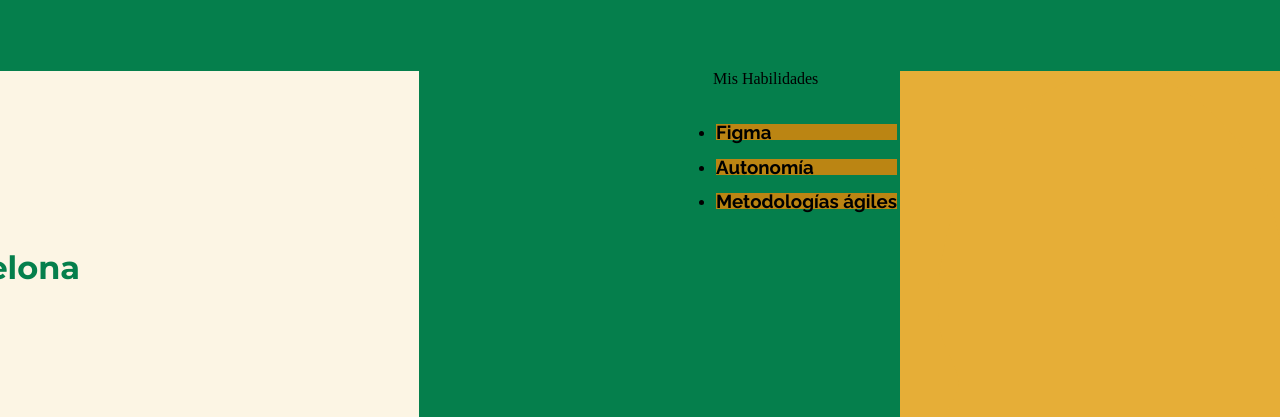
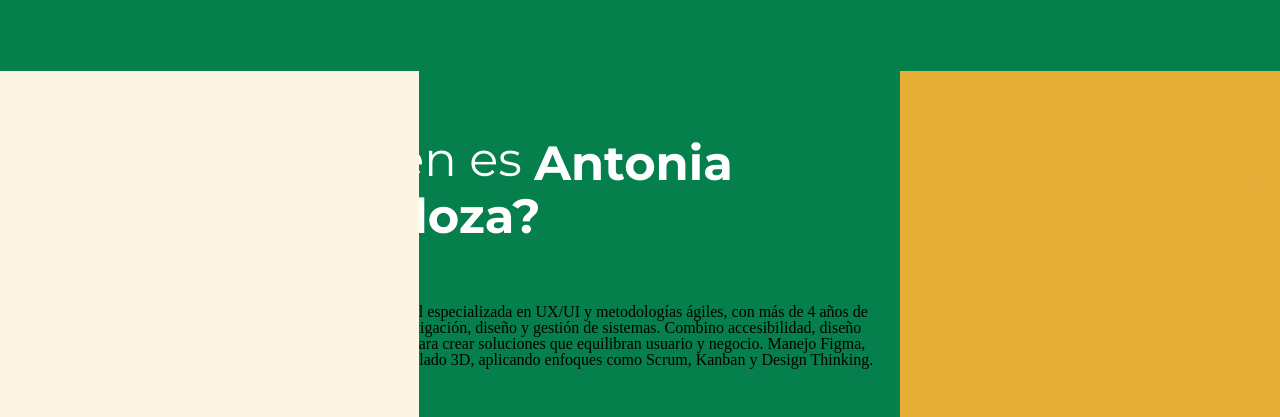
Before and after one commit to jeannettearias/AntoPortfolio, a React (Vite) app: page / in a window 1280 px wide. Shown: the part 2383-2800 px from the top of the page. Built offline with nearby package versions, Linux system fonts and the light colour scheme.

Commit message:
apply styles to antonia mendoza skills

```diff
--- a/src/components/landing/Skills.jsx
+++ b/src/components/landing/Skills.jsx
@@ -13,11 +13,6 @@ function Skills({ skillsData }) {
                     <div className='Detail1_hero'></div>
                     <div className='Detail2_hero'></div>
                     <div className="info__hero">
-                        <div className='Detail1__info'>
-                            <div className="rectangle_3_info"></div>
-                            <div className="rectangle_4_info"></div>
-                        </div>
-                        <div className='Detail2__info'>
                         <div className='Data__hero'>
                             <div className='Content1__data'>
                                 <h3 className='content1__title'>Barcelona</h3>
@@ -31,17 +26,31 @@ function Skills({ skillsData }) {
                                 <h3 className='content3__title'></h3>
                                 <label className='content3__label'></label>
                             </div>
+
                         </div>
+                        <div className='Detail1__info'>
+                            <div className="rectangle_3_info"></div>
+                            <div className="rectangle_4_info"></div>
+
+
                         </div>
+                        <div className='Detail2__info'>
+                        </div>
+
+
                     </div>
                     <div className='Content_tag'>
                         <div className='text__tag'>
                             <div className='bag__skills'>
                                 <img className='bag__img' alt="" />
-                                <label className='bag__label'>Mis Habilidades</label>
+                                <label className='bag__label'>Sobre mí</label>
+                            </div>
+                            <div className='Content__skills'>
+                                <h3 className='title__content'>¿Quién es <span className='title__antoniamendoza'>Antonia Mendoza?</span></h3>
+                                <p className='label__content'>Diseñadora Industrial especializada en UX/UI y metodologías ágiles, con más de 4 años de experiencia en investigación, diseño y gestión de sistemas. Combino accesibilidad, diseño atómico y métricas para crear soluciones que equilibran usuario y negocio. Manejo Figma, After Effects y modelado 3D, aplicando enfoques como Scrum, Kanban y Design Thinking.</p>
+                            </div>
                         </div>
 
-                        </div>
                         <div className="Group-tags">
                             <ul className='group-items'>
                                 {activeSkills.map(skill => (
--- a/src/styles/_skills.scss
+++ b/src/styles/_skills.scss
@@ -77,6 +77,7 @@
 
 .Data__hero {
   display: flex;
+
   width: 197px;
   height: 521px;
   flex-direction: column;
@@ -112,6 +113,42 @@
   opacity: 1;
   border-radius: 8px;
   padding-top: base-px/12;
+}
+
+.Content__skills {
+  display: flex;
+  flex-direction: column;
+  align-items: flex-start;
+  width: 578;
+  height: 217;
+  opacity: 1;
+  gap: 4;
+}
+
+.title__content {
+  width: 578;
+  height: 118;
+
+  opacity: 1;
+
+  font-family: Montserrat;
+  font-weight: 400;
+  font-style: Regular;
+  font-size: 48px;
+  line-height: 100%;
+  letter-spacing: 0%;
+  vertical-align: middle;
+  color: var(--Main-White, #ffff);
+
+  .title__antoniamendoza {
+    font-family: Montserrat;
+    font-weight: 600;
+    font-style: SemiBold;
+    font-size: 48px;
+    line-height: 100%;
+    letter-spacing: 0%;
+    vertical-align: middle;
+  }
 }
 
 .Group-tags {
```
Lines whose indentation alone changed are shown as unchanged.
